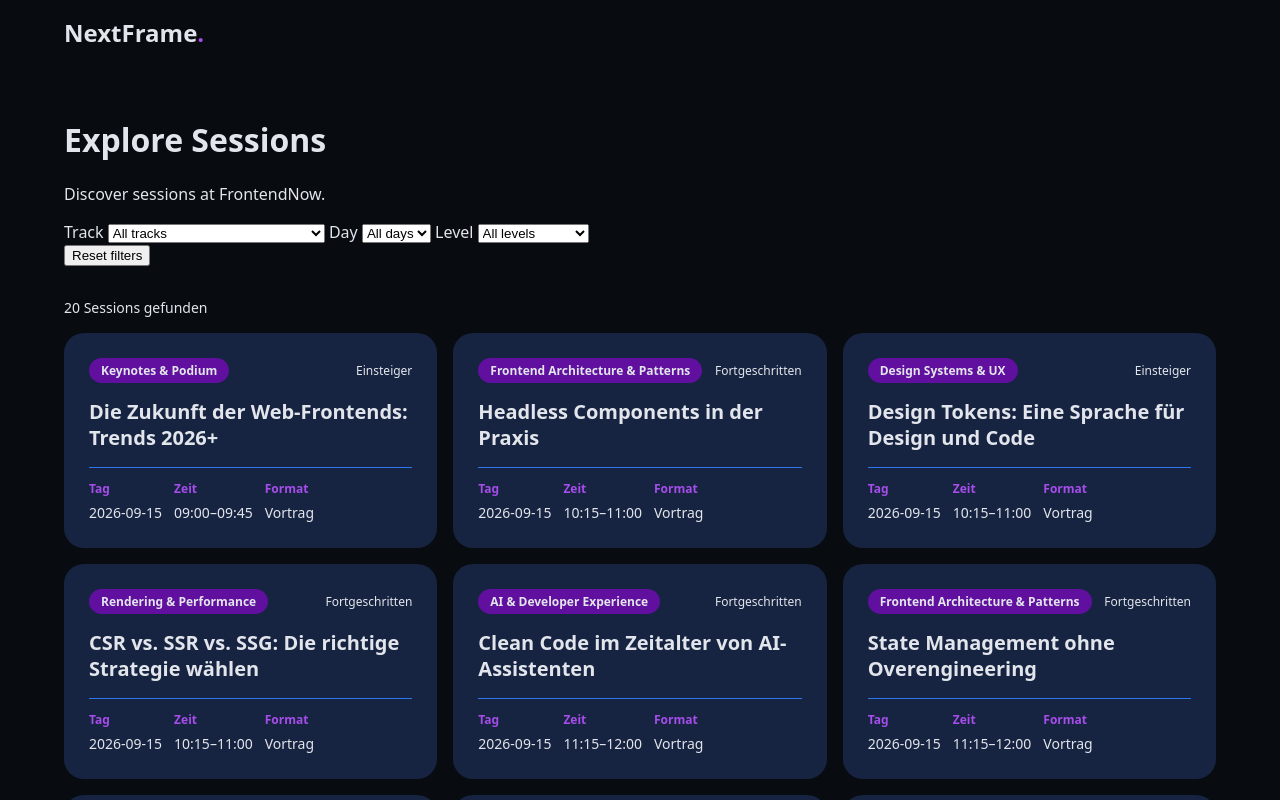
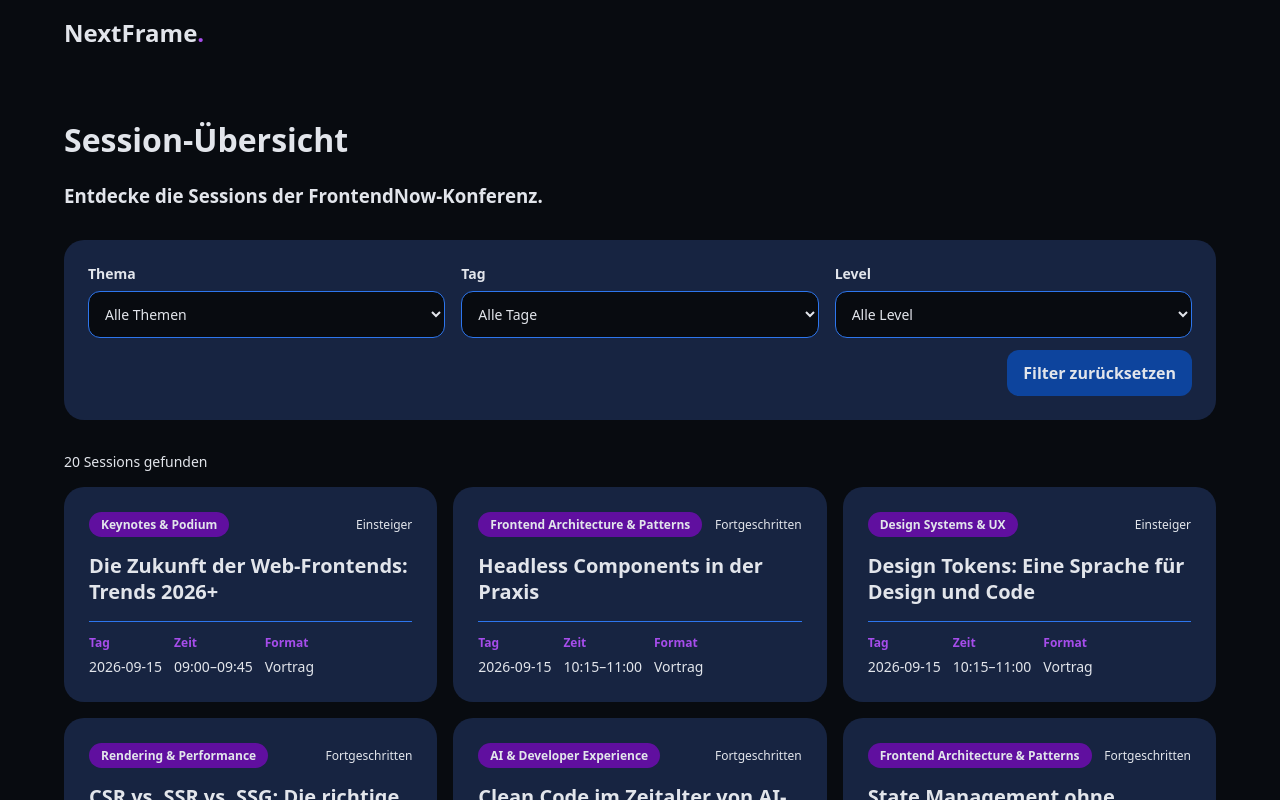
Before and after one commit to Alyra07/nextframe, a Nuxt app: page / in a window 1280 px wide. Shown: the top 800 px of the page. Built offline with nearby package versions, Linux system fonts and the light colour scheme.

Commit message:
refactor(sessions): style session filters and extract reusable BaseButton

```diff
--- /dev/null
+++ b/app/components/base/BaseButton.vue
@@ -0,0 +1,61 @@
+
+<script setup>
+defineProps({
+  type: {
+    type: String,
+    default: 'button'
+  },
+  variant: {
+    type: String,
+    default: 'primary'
+  }
+})
+</script>
+
+<template>
+  <button
+    :type="type"
+    class="base-button"
+    :class="`base-button--${variant}`"
+  >
+    <slot />
+  </button>
+</template>
+
+<style scoped>
+.base-button {
+  padding: var(--space-3) var(--space-4);
+  color: var(--color-text-on-action);
+  border: 0;
+  border-radius: var(--radius-button);
+  font: inherit;
+  font-weight: var(--font-weight-semibold);
+  cursor: pointer;
+}
+
+.base-button--primary {
+  background: var(--color-primary-action);
+}
+
+.base-button--primary:hover {
+  background: var(--color-accent-action);
+}
+
+.base-button--secondary {
+  background: var(--color-accent-action);
+}
+
+.base-button--secondary:hover {
+  background: var(--color-primary-action);
+}
+
+.base-button:focus-visible {
+  outline: 2px solid var(--color-accent);
+  outline-offset: var(--space-1);
+}
+
+.base-button:disabled {
+  opacity: 0.5;
+  cursor: not-allowed;
+}
+</style>
--- a/app/components/features/sessions/SessionFilters.vue
+++ b/app/components/features/sessions/SessionFilters.vue
@@ -1,5 +1,7 @@
 
 <script setup>
+import BaseButton from '~/components/base/BaseButton.vue'
+
 defineProps({
   tracks: Array,
   days: Array,
@@ -9,14 +11,23 @@ defineProps({
 const selectedTrack = defineModel('track')
 const selectedDay = defineModel('day')
 const selectedLevel = defineModel('level')
+
+defineEmits(['reset'])
 </script>
 
 <template>
   <div class="session-filters">
-    <label>
-      Track
-      <select v-model="selectedTrack">
-        <option value="">All tracks</option>
+
+    <div class="session-filters__fields">
+
+      <label class="session-filters__field">
+        <span class="session-filters__label">Thema</span>
+
+        <select
+          v-model="selectedTrack"
+          class="session-filters__select"
+        >
+          <option value="">Alle Themen</option>
           <option
             v-for="track in tracks"
             :key="track.id"
@@ -27,24 +38,32 @@ const selectedLevel = defineModel('level')
         </select>
       </label>
 
-    <label>
-      Day
-      <select v-model="selectedDay">
-        <option value="">All days</option>
+      <label class="session-filters__field">
+        <span class="session-filters__label">Tag</span>
+
+        <select
+          v-model="selectedDay"
+          class="session-filters__select"
+        >
+          <option value="">Alle Tage</option>
           <option
             v-for="(day, index) in days"
             :key="day"
-          :value="day"
+            :value="String(day)"
           >
-          Day {{ index + 1 }}
+            Tag {{ index + 1 }}
           </option>
         </select>
       </label>
 
-    <label>
-      Level
-      <select v-model="selectedLevel">
-        <option value="">All levels</option>
+      <label class="session-filters__field">
+        <span class="session-filters__label">Level</span>
+
+        <select
+          v-model="selectedLevel"
+          class="session-filters__select"
+        >
+          <option value="">Alle Level</option>
           <option
             v-for="level in levels"
             :key="level"
@@ -54,5 +73,73 @@ const selectedLevel = defineModel('level')
           </option>
         </select>
       </label>
+
+    </div>
+
+    <div class="session-filters__actions">
+      <BaseButton @click="$emit('reset')">
+        Filter zurücksetzen
+      </BaseButton>
+    </div>
+
   </div>
 </template>
+
+<style scoped>
+.session-filters {
+  padding: var(--spacing-card);
+  margin-block: var(--spacing-section);
+  background: var(--color-surface);
+  border-radius: var(--radius-card);
+}
+
+.session-filters__fields {
+  display: grid;
+  grid-template-columns: repeat(3, minmax(0, 1fr));
+  gap: var(--spacing-grid);
+}
+
+.session-filters__field {
+  display: grid;
+  gap: var(--space-2);
+  min-width: 0;
+  color: var(--color-text-primary);
+  font-size: var(--font-size-sm);
+}
+
+.session-filters__label {
+  font-weight: var(--font-weight-semibold);
+}
+
+/* Drop-down Select */
+.session-filters__select {
+  box-sizing: border-box;
+  width: 100%;
+  padding: var(--space-3);
+
+  background: var(--color-background);
+  color: var(--color-text-primary);
+  border: 1px solid var(--color-primary);
+  border-radius: var(--radius-button);
+  font: inherit;
+  cursor: pointer;
+}
+
+.session-filters__select:focus-visible {
+  outline: 2px solid var(--color-accent);
+  outline-offset: var(--space-1);
+}
+
+/* Reset Button div */
+.session-filters__actions {
+  display: flex;
+  justify-content: flex-end;
+  margin-top: var(--space-3);
+}
+
+@media (max-width: 640px) {
+  .session-filters__fields {
+    grid-template-columns: 1fr;
+  }
+}
+</style>
--- a/app/pages/index.vue
+++ b/app/pages/index.vue
@@ -24,8 +24,8 @@ const levels = computed(() =>
 </script>
 
 <template>
-    <h1>Explore Sessions</h1>
-    <p>Discover sessions at FrontendNow.</p>
+  <h1>Session-Übersicht</h1>
+  <h3>Entdecke die Sessions der FrontendNow-Konferenz.</h3>
 
   <SessionFilters
     v-model:track="selectedTrack"
@@ -34,11 +34,8 @@ const levels = computed(() =>
     :tracks="tracks"
     :days="days"
     :levels="levels"
+    @reset="resetFilters"
   />
-
-    <button type="button" @click="resetFilters">
-      Reset filters
-    </button>
 
   <SessionList :sessions="filteredSessions" />
 </template>
```
Also changed, not shown: 1 other file (tests, documents, lock files or other folders). Lines whose indentation alone changed are shown as unchanged.
